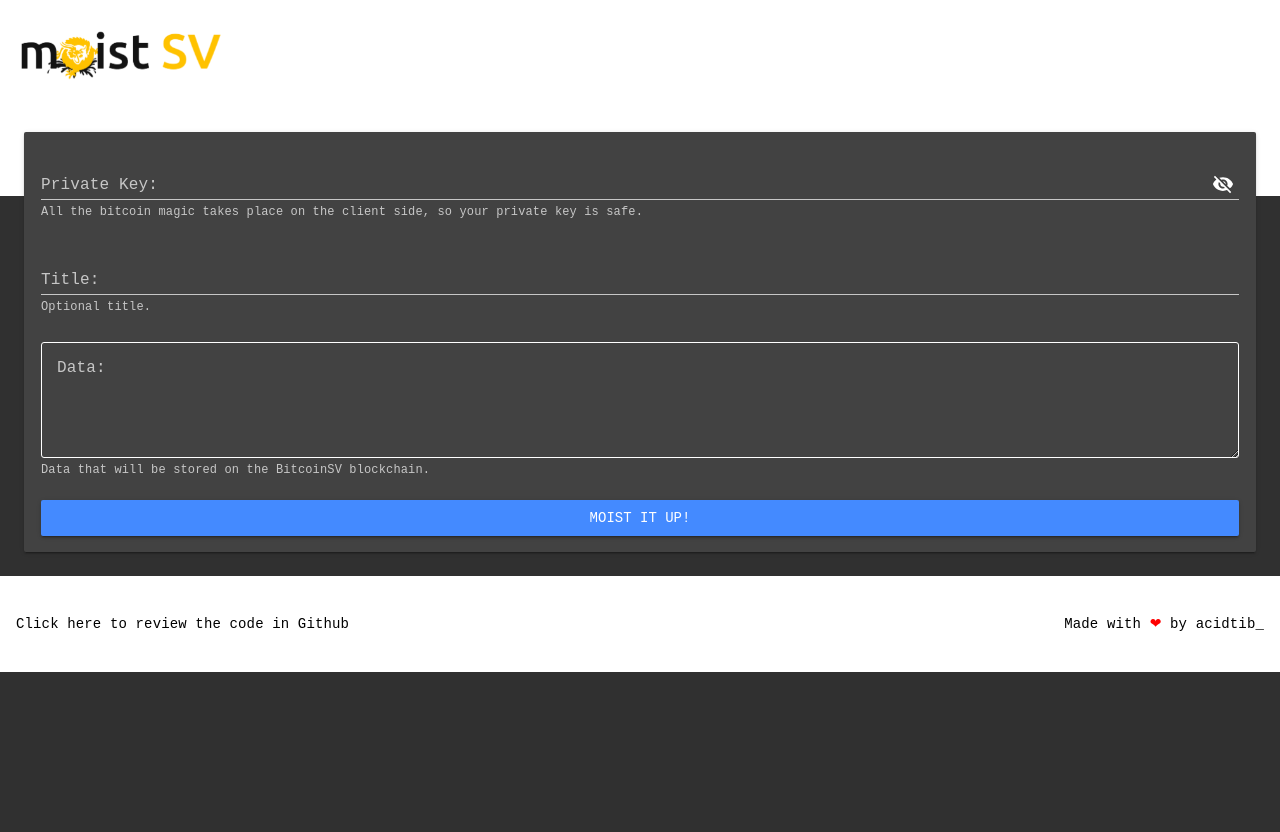
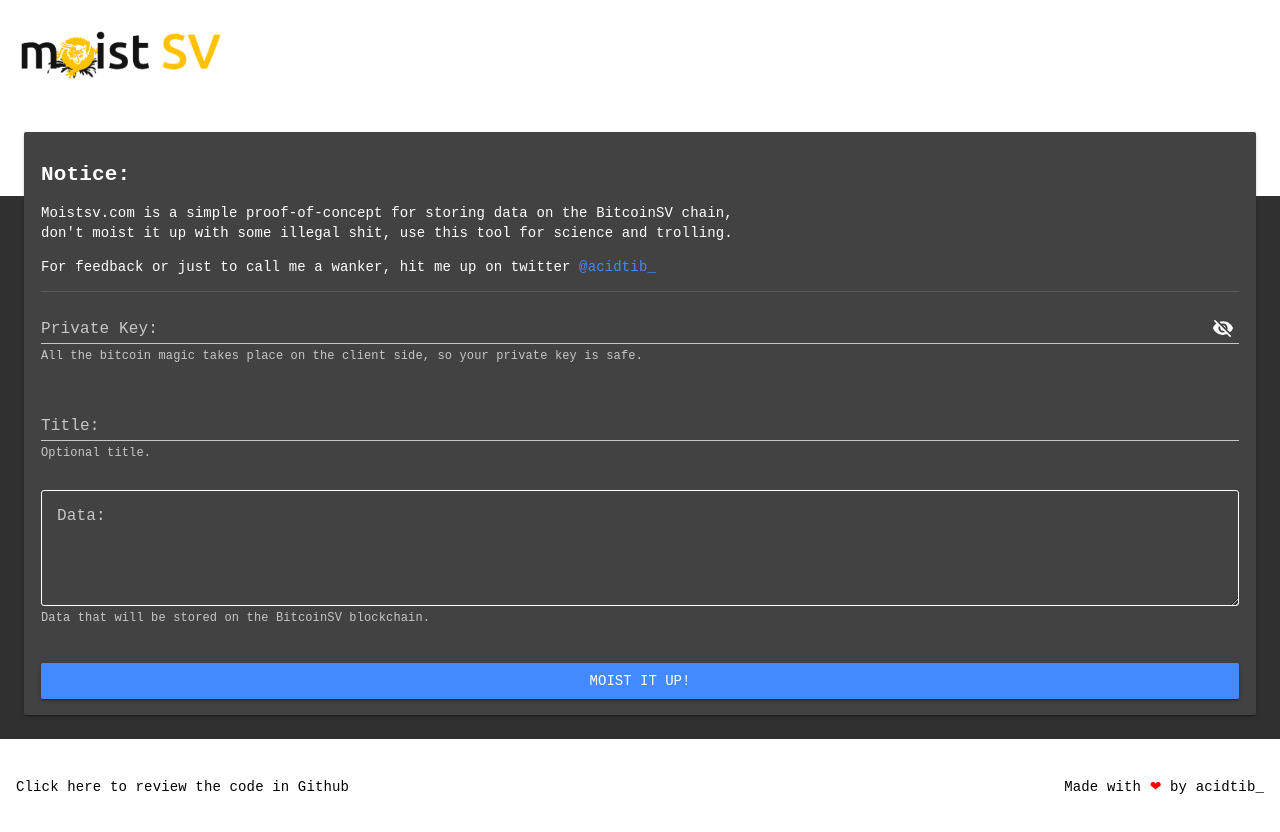
Before and after one commit to acidtib/moistsv, a Vue app: page /#/ in a window 1280 px wide. Shown: the top 832 px of the page. Before the commit the page ends 800 px from the top, so only its background shows below. Built offline with nearby package versions, Linux system fonts and the light colour scheme.

Commit message:
add notice

```diff
--- a/src/views/Home.vue
+++ b/src/views/Home.vue
@@ -1,5 +1,12 @@
 <template>
   <div class="home">
+    <div class="hello-notice">
+      <h2>Notice:</h2>
+      <p>Moistsv.com is a simple proof-of-concept for storing data on the BitcoinSV chain, <br> don't moist it up with some illegal shit, use this tool for science and trolling.</p>
+      <p>For feedback or just to call me a wanker, hit me up on twitter <a href="https://twitter.com/acidtib_" target="_blank">@acidtib_</a></p>
+    </div>
+
+    <md-divider></md-divider>
 
     <md-field class="pk">
       <label>Private Key:</label>
@@ -37,11 +44,11 @@
 <style lang="scss" scoped>
   .home {
     .payload {
-      margin-bottom: 42px;
+      margin: 36px 0px 57px 0px;
     }
     .pk,
     .title {
-      margin-bottom: 47px;
+      margin-bottom: 49px;
     }
     .moist-button {
       margin: 0px;
```
